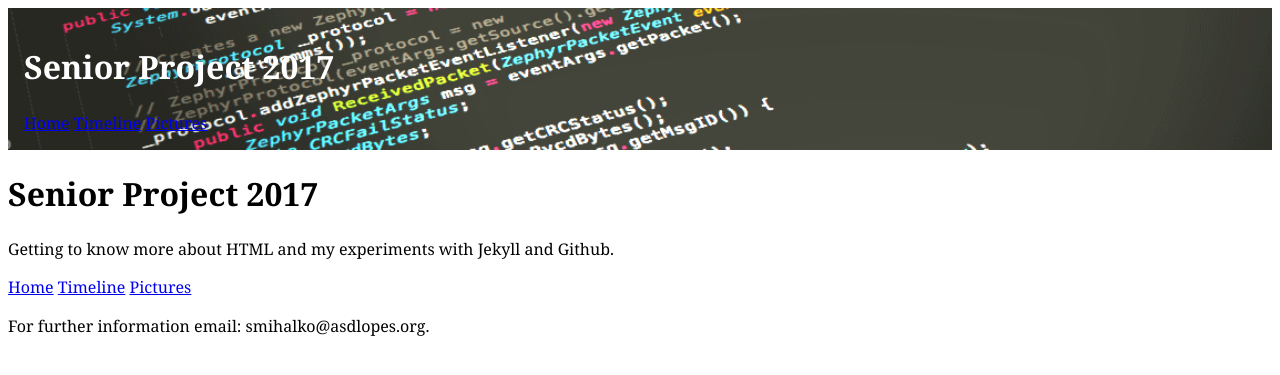
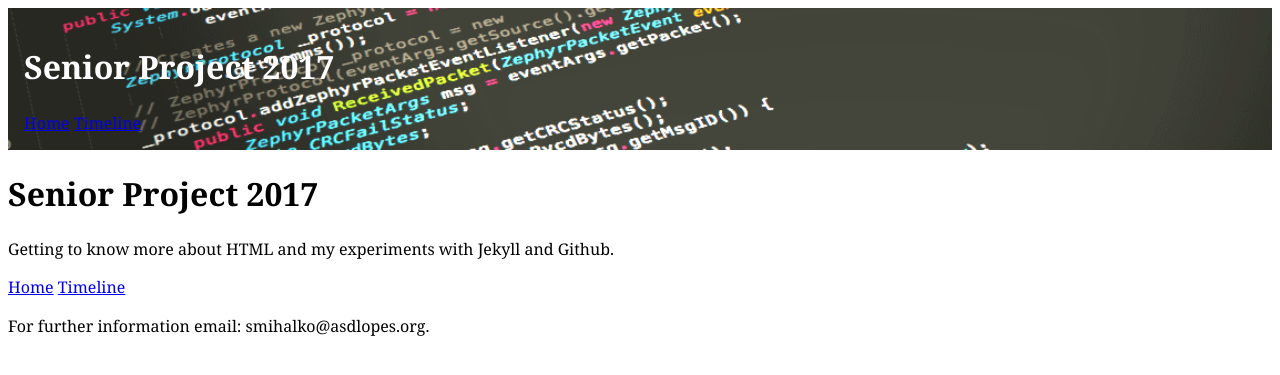
Before and after one commit to sebastianmihalko/project, a Jekyll site: the page built from index.html, in a window 1280 px wide. Shown: the top 375 px of the page. Built offline with Jekyll 4.4.1, drawn with Linux system fonts in a browser that asks for light colours.

Commit message:
removed pictures because the page was not working

```diff
--- a/_includes/nav.html
+++ b/_includes/nav.html
@@ -2,6 +2,5 @@
   <ul class="nav {{include.navclass}}">
     <li><a href="{{site.baseurl}}/index.html" class="{% if page.url contains index.html %}current{% endif %}">Home</a></li>
     <li><a href="{{site.baseurl}}/timeline.html" class="{% if page.url contains 'at-home' or page.url contains 'in-new-york' or page.url contains 'timeline'%}current{% endif %}">Timeline</a></li>
-    <li><a href="{{site.baseurl}}/pictures.html" class="{% if page.url contains 'pictures.html'%}current{% endif %}">Pictures</a></li>
   </ul>
 </nav>
```
